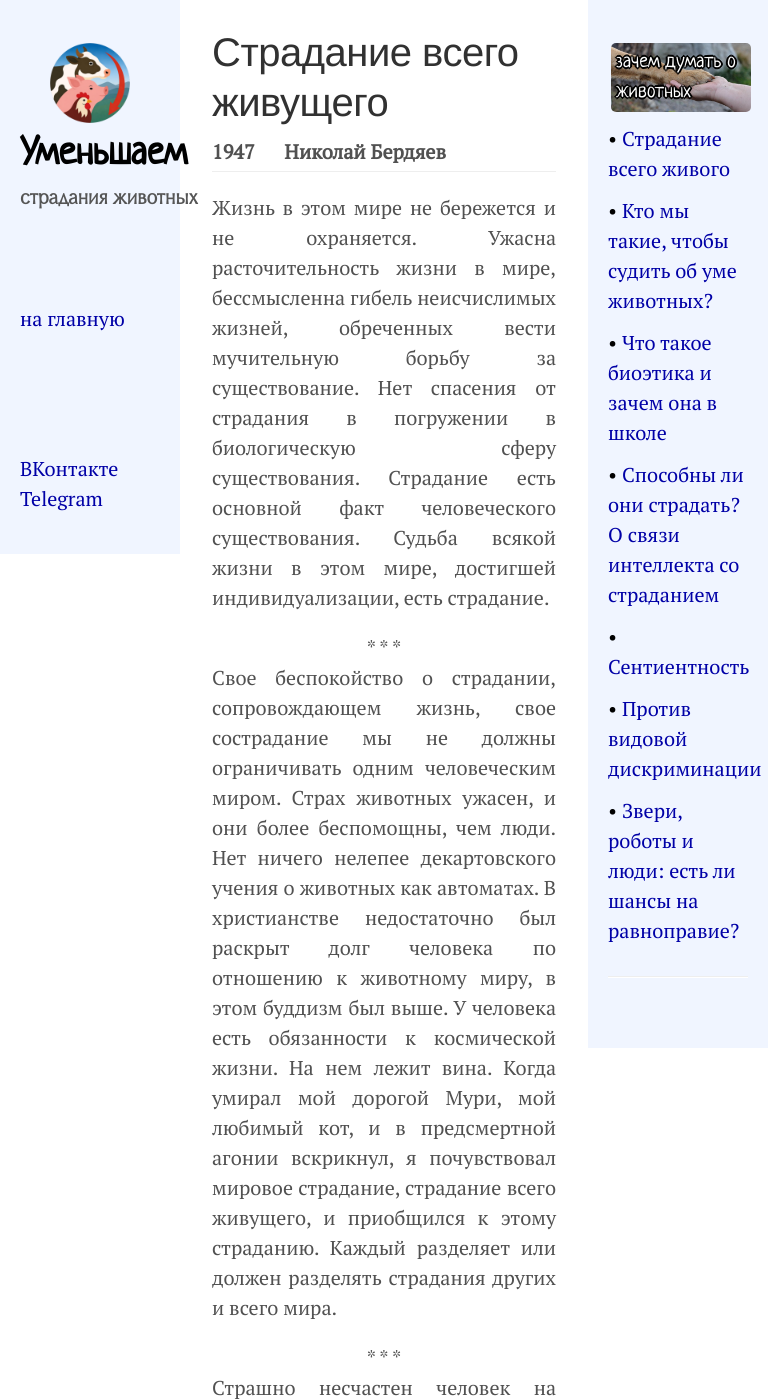
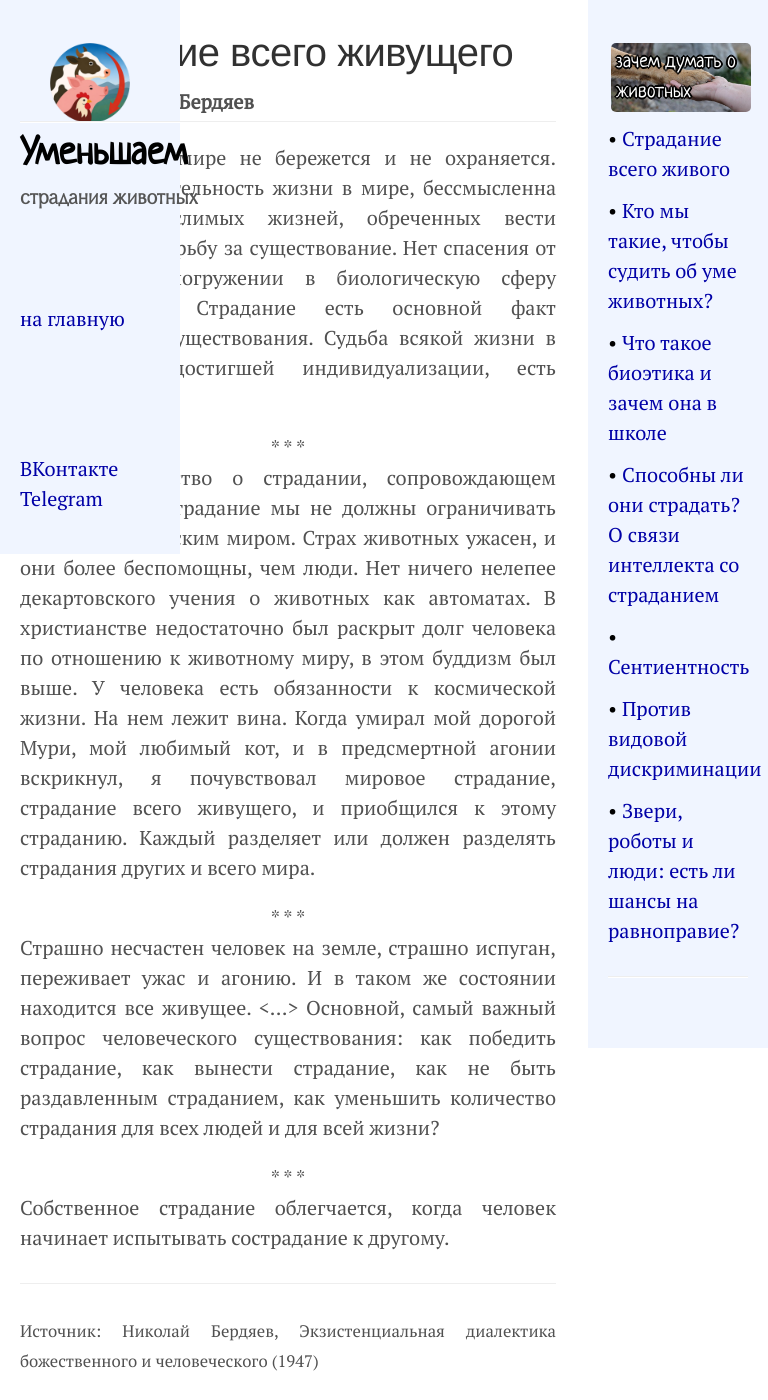
Before and after one commit to Umenshaem/umenshaem.github.io, a Jekyll site: the page built from _articles/nikolaj-berdyaev-1.md, in a window 768 px wide and 1400 px high. Built offline with Jekyll 4.4.1, drawn with Linux system fonts in a browser that asks for light colours.

Commit message:
Update umenshaem.css

```diff
--- a/assets/css/umenshaem.css
+++ b/assets/css/umenshaem.css
@@ -57,6 +57,11 @@ html {
   align-items: flex-start;
   margin-left: calc(var(--sidebar) + var(--gap));
 }
+@media (max-width: 768px) {
+  .wrapper {
+    margin-left: 1em;
+  }
+}
 
 .bar {
   align-self: start;
@@ -78,7 +83,6 @@ html {
 @media (min-width: 48em) {
   .rside {
     width: var(--sidebar);
-    margin-left: var(--gap);
     flex-shrink: 0;
   }
 }
@@ -86,6 +90,7 @@ html {
 .content {
   flex: 1;
   max-width: 900px;
+  margin-right: var(--gap);
 }
 
 .container {
```
